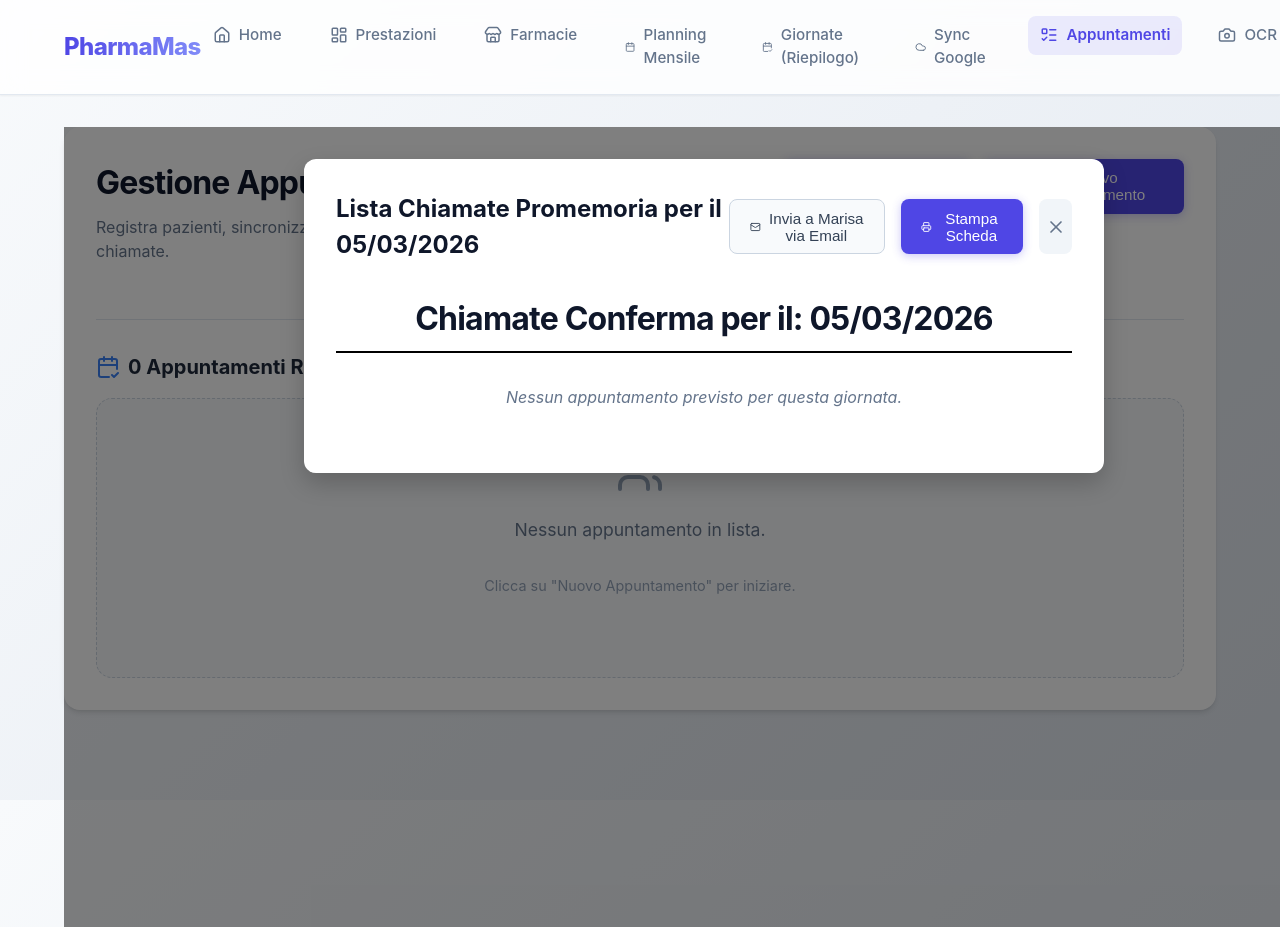
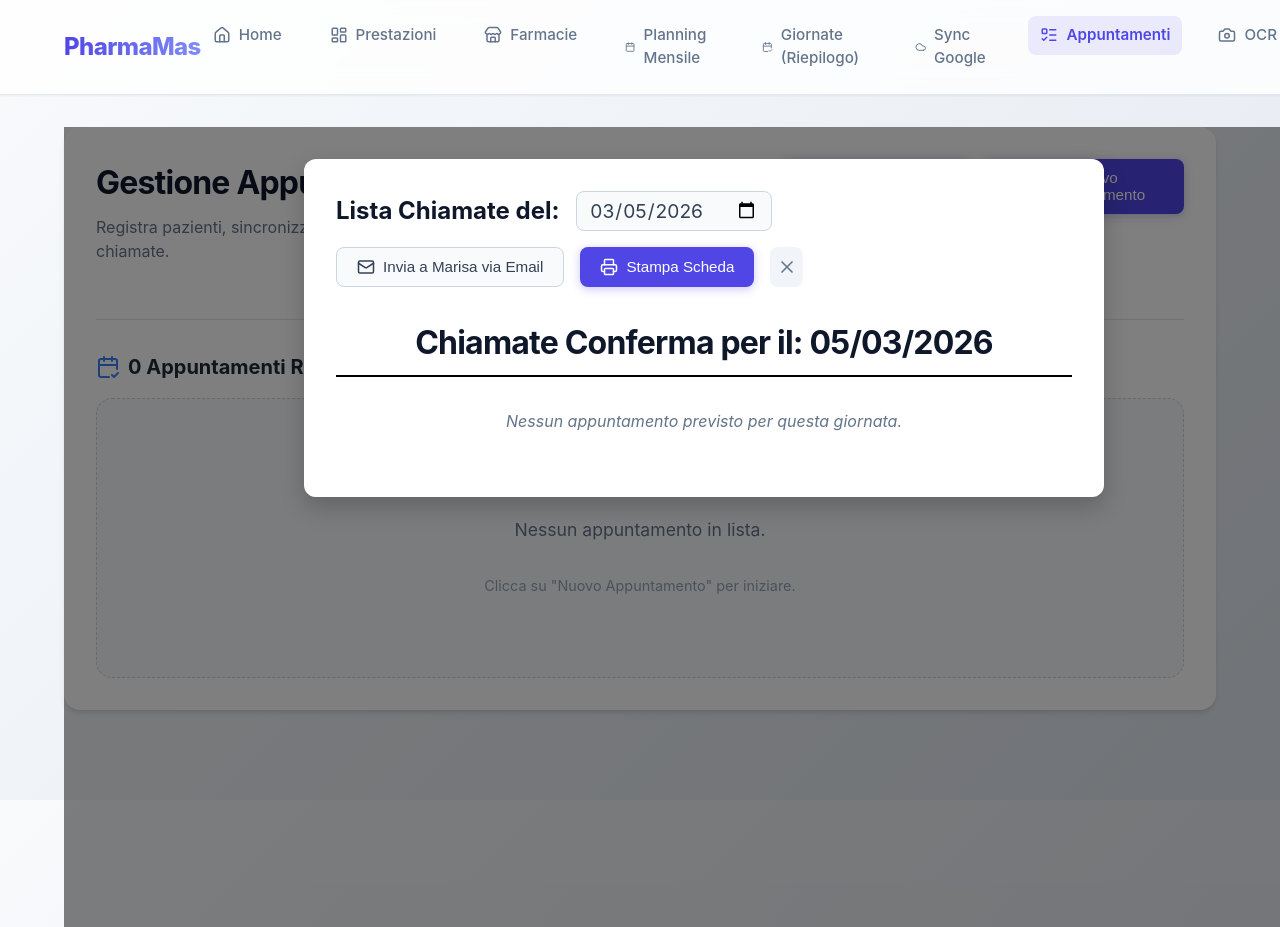
Before and after one commit to MassettiHUB/pharma-gest, a React (Vite) app: page /appointments in a window 1280 px wide. Both pictures are taken after a click on the button "Lista Marisa". Shown: the top 927 px of the page. Built offline with nearby package versions, Linux system fonts and the light colour scheme.

Commit message:
feat: allow Marisa to select the date for the printed call list

```diff
--- a/src/pages/Appointments.tsx
+++ b/src/pages/Appointments.tsx
@@ -445,8 +445,25 @@ export function Appointments() {
                         position: 'relative' // relative per il bottone X
                     }}>
                         {/* Header Modale (Solo a Schermo) */}
-                        <div style={{ display: 'flex', justifyContent: 'space-between', alignItems: 'center', marginBottom: '2rem' }} className="print-hidden-header">
-                            <h2 style={{ margin: 0, color: '#0f172a' }}>Lista Chiamate Promemoria per il {new Date(callListDate).toLocaleDateString('it-IT')}</h2>
+                        <div style={{ display: 'flex', justifyContent: 'space-between', alignItems: 'center', marginBottom: '2rem', flexWrap: 'wrap', gap: '1rem' }} className="print-hidden-header">
+                            <h2 style={{ margin: 0, color: '#0f172a', display: 'flex', alignItems: 'center', gap: '1rem', flexWrap: 'wrap' }}>
+                                <span>Lista Chiamate del:</span>
+                                <input
+                                    type="date"
+                                    value={callListDate}
+                                    onChange={(e) => setCallListDate(e.target.value)}
+                                    style={{
+                                        padding: '0.4rem 0.8rem',
+                                        borderRadius: '8px',
+                                        border: '1px solid #cbd5e1',
+                                        fontSize: '1.2rem',
+                                        color: '#334155',
+                                        outline: 'none',
+                                        fontFamily: 'inherit',
+                                        background: '#f8fafc'
+                                    }}
+                                />
+                            </h2>
                             <div style={{ display: 'flex', gap: '1rem' }}>
                                 <button className="btn btn-secondary" disabled={sendingEmail} onClick={handleSendTestEmail} style={{ background: '#f8fafc', color: '#334155', border: '1px solid #cbd5e1' }}>
                                     <Mail size={18} /> {sendingEmail ? 'Invio...' : 'Invia a Marisa via Email'}
```
